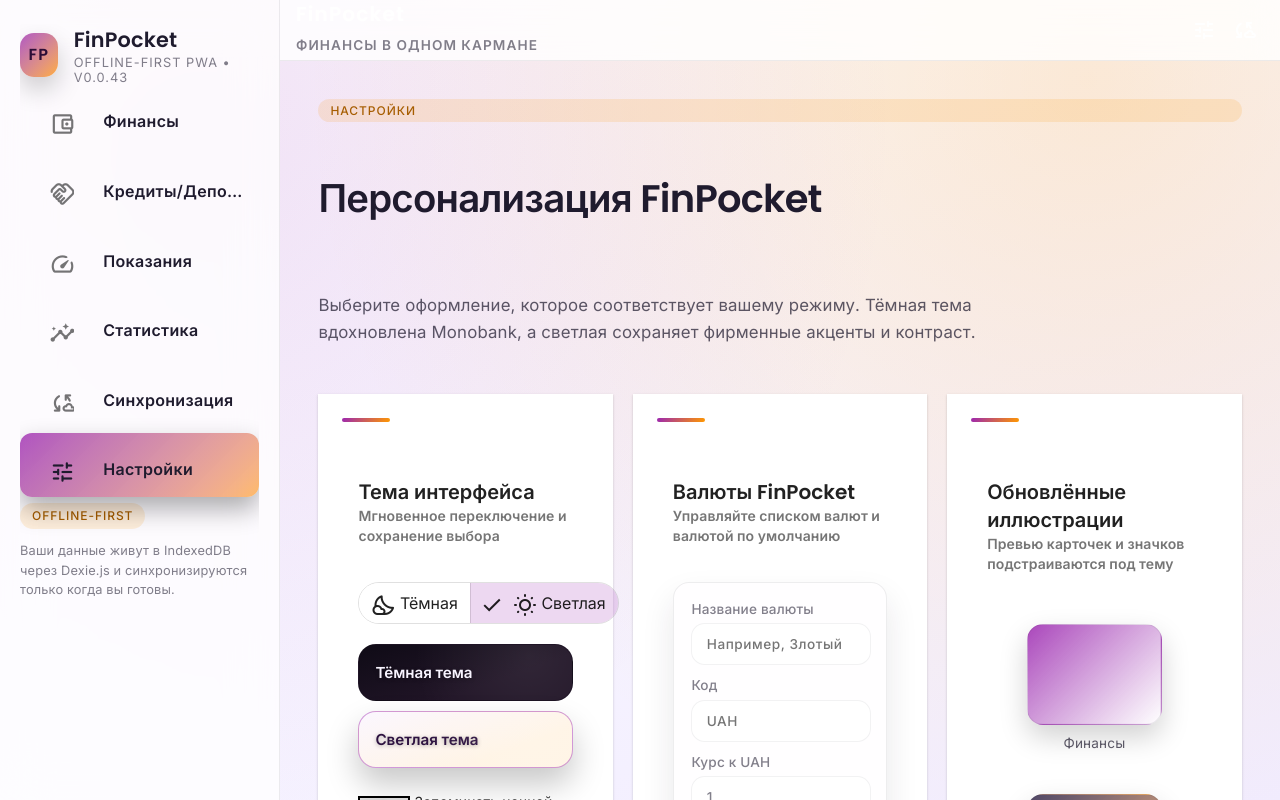
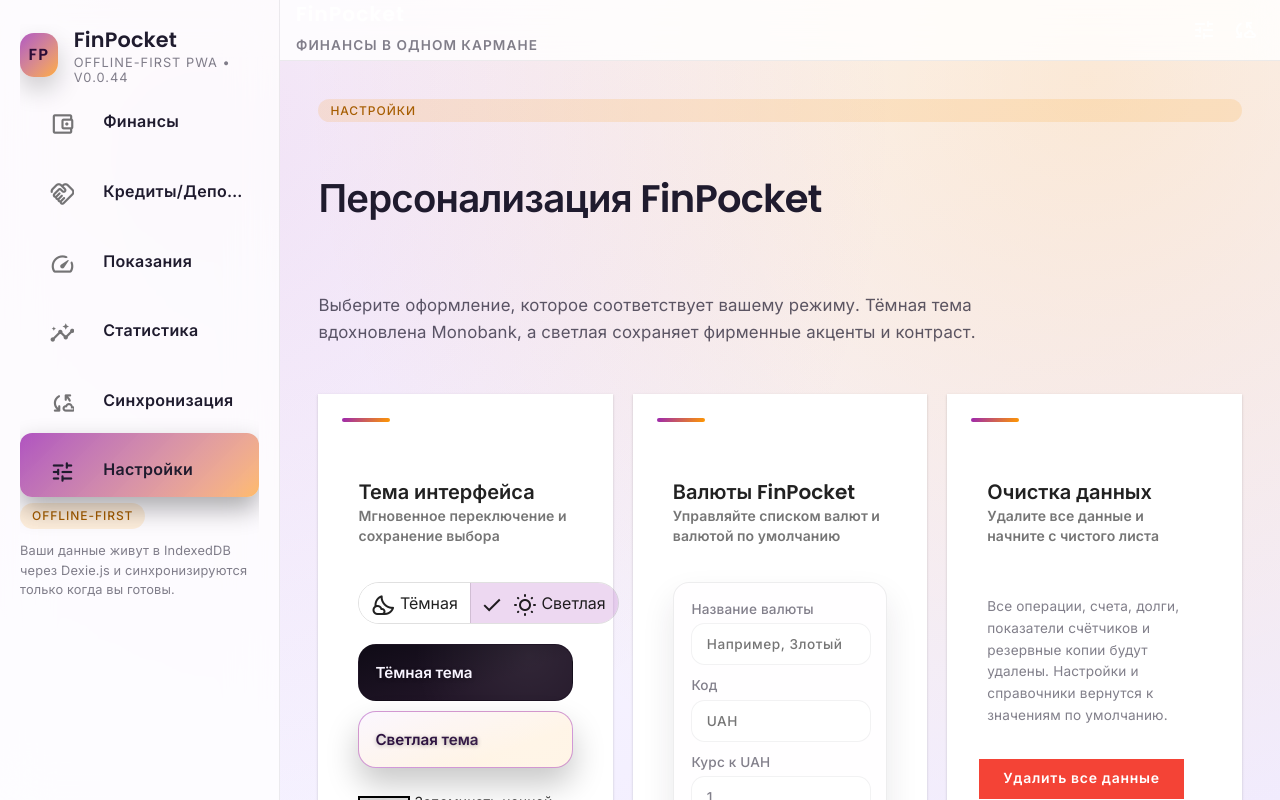
Before and after one commit to OutOfOps/FinPocket, an Angular app: page /settings in a window 1280 px wide. Built offline with nearby package versions, Linux system fonts and the light colour scheme.

Commit message:
feat: add data reset option in settings

```diff
--- a/package.json
+++ b/package.json
@@ -1,6 +1,6 @@
 {
   "name": "fin-pocket",
-  "version": "0.0.43",
+  "version": "0.0.44",
   "scripts": {
     "ng": "ng",
     "start": "ng serve",
--- a/src/app/core/services/currency.service.ts
+++ b/src/app/core/services/currency.service.ts
@@ -184,6 +184,11 @@
     return target?.code ?? 'UAH';
   }
 
+  resetToDefaults(): void {
+    this.currenciesSignal.set([...DEFAULT_CURRENCIES]);
+    this.defaultCurrencySignal.set(DEFAULT_CURRENCY_ID);
+  }
+
   format(amount: number, currencyCode?: string, fractionDigits = 2): string {
     const code = currencyCode ? this.normalizeCode(currencyCode) : this.getDefaultCurrencyCode();
 
--- /dev/null
+++ b/src/app/core/services/data-reset.service.ts
@@ -0,0 +1,34 @@
+import { Injectable, inject } from '@angular/core';
+import { FinPocketDB } from './finpocket-db.service';
+import { CurrencyService } from './currency.service';
+import { ThemeService } from './theme.service';
+import { OperationAccountsService } from '../../finance/services/operation-accounts.service';
+import { SyncQueue } from '../../sync/sync.queue';
+
+@Injectable({ providedIn: 'root' })
+export class DataResetService {
+  private readonly db = inject(FinPocketDB);
+  private readonly currencyService = inject(CurrencyService);
+  private readonly themeService = inject(ThemeService);
+  private readonly operationAccountsService = inject(OperationAccountsService);
+  private readonly syncQueue = inject(SyncQueue);
+
+  async resetAllData(): Promise<void> {
+    await this.db.transaction('rw', this.db.tables, async () => {
+      await this.db.transactions.clear();
+      await this.db.accounts.clear();
+      await this.db.debts.clear();
+      await this.db.debtTransactions.clear();
+      await this.db.meters.clear();
+      await this.db.categories.clear();
+      await this.db.backups.clear();
+      await this.db.encryptionKeys.clear();
+    });
+
+    await this.syncQueue.clear();
+
+    this.currencyService.resetToDefaults();
+    this.operationAccountsService.resetToDefaults();
+    this.themeService.resetToDefault();
+  }
+}
--- a/src/app/core/services/theme.service.ts
+++ b/src/app/core/services/theme.service.ts
@@ -13,6 +13,7 @@
   };
 
   private readonly themeSignal = signal<FinpocketTheme>(this.resolveInitialTheme());
+  private skipPersistence = false;
 
   readonly theme = this.themeSignal.asReadonly();
 
@@ -25,6 +26,10 @@
     effect(() => {
       const current = this.themeSignal();
       this.applyThemeClass(current);
+      if (this.skipPersistence) {
+        this.skipPersistence = false;
+        return;
+      }
       this.persistTheme(current);
     });
   }
@@ -39,6 +44,22 @@
 
   toggleTheme(): void {
     this.themeSignal.update((current) => (current === 'dark' ? 'light' : 'dark'));
+  }
+
+  resetToDefault(): void {
+    this.skipPersistence = true;
+    this.themeSignal.set('dark');
+    const win = this.safeWindow();
+
+    if (!win) {
+      return;
+    }
+
+    try {
+      win.localStorage.removeItem(this.storageKey);
+    } catch {
+      // Ignore storage errors during reset.
+    }
   }
 
   private resolveInitialTheme(): FinpocketTheme {
--- a/src/app/finance/services/operation-accounts.service.ts
+++ b/src/app/finance/services/operation-accounts.service.ts
@@ -146,4 +146,8 @@
       return null;
     }
   }
+
+  resetToDefaults(): void {
+    this.accountsSignal.set([...DEFAULT_ACCOUNTS]);
+  }
 }
--- /dev/null
+++ b/src/app/settings/components/reset-data-dialog/reset-data-dialog.component.ts
@@ -0,0 +1,34 @@
+import { Component } from '@angular/core';
+import { MatDialogRef } from '@angular/material/dialog';
+
+@Component({
+  selector: 'app-reset-data-dialog',
+  standalone: false,
+  template: `
+    <h2 mat-dialog-title>Удалить все данные?</h2>
+    <mat-dialog-content>
+      <p>
+        Будут удалены все счета, операции, показатели счётчиков, долги и резервные копии. Настройки
+        приложения вернутся к значениям по умолчанию.
+      </p>
+      <p>Это действие нельзя отменить.</p>
+    </mat-dialog-content>
+    <mat-dialog-actions align="end">
+      <button mat-button type="button" (click)="cancel()">Отмена</button>
+      <button mat-raised-button color="warn" type="button" (click)="confirm()">
+        Удалить данные
+      </button>
+    </mat-dialog-actions>
+  `,
+})
+export class ResetDataDialogComponent {
+  constructor(private readonly dialogRef: MatDialogRef<ResetDataDialogComponent>) {}
+
+  cancel(): void {
+    this.dialogRef.close(false);
+  }
+
+  confirm(): void {
+    this.dialogRef.close(true);
+  }
+}
--- a/src/app/settings/settings-module.ts
+++ b/src/app/settings/settings-module.ts
@@ -2,9 +2,10 @@
 import { SharedModule } from '../shared/shared-module';
 import { SettingsRoutingModule } from './settings-routing-module';
 import { Settings } from './settings';
+import { ResetDataDialogComponent } from './components/reset-data-dialog/reset-data-dialog.component';
 
 @NgModule({
-  declarations: [Settings],
+  declarations: [Settings, ResetDataDialogComponent],
   imports: [SharedModule, SettingsRoutingModule],
 })
 export class SettingsModule {}
--- a/src/app/settings/settings.html
+++ b/src/app/settings/settings.html
@@ -228,29 +228,26 @@
     <mat-card class="feature-card settings-card">
       <div class="feature-card__accent"></div>
       <mat-card-header>
-        <mat-card-title class="feature-card__title">Обновлённые иллюстрации</mat-card-title>
-        <mat-card-subtitle>Превью карточек и значков подстраиваются под тему</mat-card-subtitle>
+        <mat-card-title class="feature-card__title">Очистка данных</mat-card-title>
+        <mat-card-subtitle>Удалите все данные и начните с чистого листа</mat-card-subtitle>
       </mat-card-header>
       <mat-card-content>
-        <div class="settings-illustrations">
-          <figure class="settings-illustrations__item settings-illustrations__item--finance">
-            <div class="settings-illustrations__mock"></div>
-            <figcaption>Финансы</figcaption>
-          </figure>
-          <figure class="settings-illustrations__item settings-illustrations__item--sync">
-            <div class="settings-illustrations__mock"></div>
-            <figcaption>Синхронизация</figcaption>
-          </figure>
-          <figure class="settings-illustrations__item settings-illustrations__item--stats">
-            <div class="settings-illustrations__mock"></div>
-            <figcaption>Статистика</figcaption>
-          </figure>
-        </div>
         <p class="settings-hint">
-          Макеты карточек и иконок используют те же цветовые токены, что и основной интерфейс — контент выглядит цельно как в
-          тёмном, так и в светлом оформлении.
+          Все операции, счета, долги, показатели счётчиков и резервные копии будут удалены. Настройки и справочники вернутся к
+          значениям по умолчанию.
         </p>
       </mat-card-content>
+      <mat-card-actions>
+        <button
+          mat-raised-button
+          color="warn"
+          type="button"
+          (click)="openResetDataDialog()"
+          [disabled]="isResetting"
+        >
+          Удалить все данные
+        </button>
+      </mat-card-actions>
     </mat-card>
   </div>
 </section>
--- a/src/app/settings/settings.scss
+++ b/src/app/settings/settings.scss
@@ -233,43 +233,6 @@
   line-height: 1.6;
 }
 
-.settings-illustrations {
-  display: grid;
-  grid-template-columns: repeat(auto-fit, minmax(140px, 1fr));
-  gap: 1rem;
-}
-
-.settings-illustrations__item {
-  display: flex;
-  flex-direction: column;
-  align-items: center;
-  gap: 0.65rem;
-  text-align: center;
-  color: var(--finpocket-subtle);
-  font-size: 0.85rem;
-}
-
-.settings-illustrations__mock {
-  width: 100%;
-  aspect-ratio: 4 / 3;
-  border-radius: 16px;
-  border: 1px solid var(--finpocket-border);
-  box-shadow: 0 12px 28px rgba(0, 0, 0, 0.18);
-  background-size: cover;
-  background-position: center;
-}
-
-.settings-illustrations__item--finance .settings-illustrations__mock {
-  background-image: linear-gradient(135deg, color-mix(in srgb, var(--finpocket-primary) 85%, transparent), rgba(255, 255, 255, 0.08));
-}
-
-.settings-illustrations__item--sync .settings-illustrations__mock {
-  background-image: linear-gradient(135deg, rgba(41, 29, 68, 0.82), color-mix(in srgb, var(--finpocket-accent) 70%, transparent));
-}
-
-.settings-illustrations__item--stats .settings-illustrations__mock {
-  background-image: linear-gradient(135deg, rgba(19, 11, 40, 0.8), color-mix(in srgb, var(--finpocket-primary) 60%, rgba(255, 255, 255, 0.2)));
-}
 
 @media (max-width: 599px) {
   .settings-toggle {
--- a/src/app/settings/settings.ts
+++ b/src/app/settings/settings.ts
@@ -1,6 +1,10 @@
 import { Component, computed, inject } from '@angular/core';
+import { MatDialog } from '@angular/material/dialog';
+import { MatSnackBar } from '@angular/material/snack-bar';
 import { Currency, CurrencyService } from '../core/services/currency.service';
 import { FinpocketTheme, ThemeService } from '../core/services/theme.service';
+import { DataResetService } from '../core/services/data-reset.service';
+import { ResetDataDialogComponent } from './components/reset-data-dialog/reset-data-dialog.component';
 
 @Component({
   selector: 'app-settings',
@@ -11,6 +15,9 @@
 export class Settings {
   private readonly themeService = inject(ThemeService);
   private readonly currencyService = inject(CurrencyService);
+  private readonly dataResetService = inject(DataResetService);
+  private readonly dialog = inject(MatDialog);
+  private readonly snackBar = inject(MatSnackBar);
 
   protected readonly theme = this.themeService.theme;
   protected readonly currencies = this.currencyService.currencies;
@@ -38,6 +45,8 @@
     code: '',
     rate: 1,
   };
+
+  protected isResetting = false;
 
   protected setTheme(theme: FinpocketTheme | string): void {
     if (theme === 'dark' || theme === 'light') {
@@ -119,6 +128,23 @@
     return currency.id;
   }
 
+  protected openResetDataDialog(): void {
+    if (this.isResetting) {
+      return;
+    }
+
+    const dialogRef = this.dialog.open(ResetDataDialogComponent, {
+      width: '420px',
+      disableClose: true,
+    });
+
+    dialogRef.afterClosed().subscribe((confirmed: boolean) => {
+      if (confirmed) {
+        this.resetApplicationData();
+      }
+    });
+  }
+
   protected canAddCurrency(): boolean {
     const name = this.newCurrency.name.trim();
     const code = this.newCurrency.code.trim();
@@ -164,4 +190,32 @@
   private isValidRate(rate: number): boolean {
     return Number.isFinite(rate) && rate > 0;
   }
+
+  private async resetApplicationData(): Promise<void> {
+    if (this.isResetting) {
+      return;
+    }
+
+    this.isResetting = true;
+
+    try {
+      await this.dataResetService.resetAllData();
+      this.cancelCurrencyEdit();
+      this.newCurrency = {
+        name: '',
+        code: '',
+        rate: 1,
+      };
+      this.snackBar.open('Данные очищены. Можно начинать сначала.', 'Закрыть', {
+        duration: 4000,
+      });
+    } catch (error) {
+      console.error('Failed to reset application data', error);
+      this.snackBar.open('Не удалось очистить данные. Повторите попытку позже.', 'Закрыть', {
+        duration: 5000,
+      });
+    } finally {
+      this.isResetting = false;
+    }
+  }
 }
--- a/src/app/shared/shared-module.ts
+++ b/src/app/shared/shared-module.ts
@@ -16,6 +16,7 @@
 import { MatInputModule } from '@angular/material/input';
 import { MatSelectModule } from '@angular/material/select';
 import { MatSnackBarModule } from '@angular/material/snack-bar';
+import { MatDialogModule } from '@angular/material/dialog';
 import { SharedListComponent } from './components/shared-list/shared-list.component';
 import { SharedEditComponent } from './components/shared-edit/shared-edit.component';
 import { SharedDetailsComponent } from './components/shared-details/shared-details.component';
@@ -35,6 +36,7 @@
   MatInputModule,
   MatSelectModule,
   MatSnackBarModule,
+  MatDialogModule,
 ];
 
 const SHARED_COMPONENTS = [SharedListComponent, SharedEditComponent, SharedDetailsComponent];
```
Also changed, not shown: 1 other file (tests, documents, lock files or other folders).
